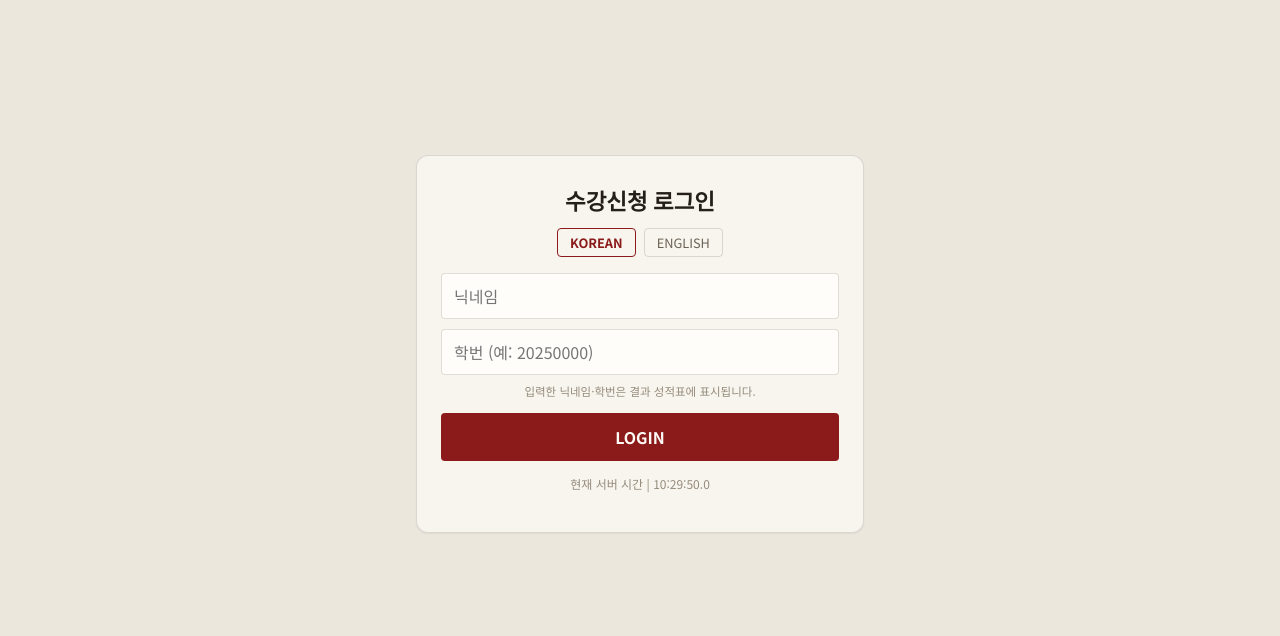
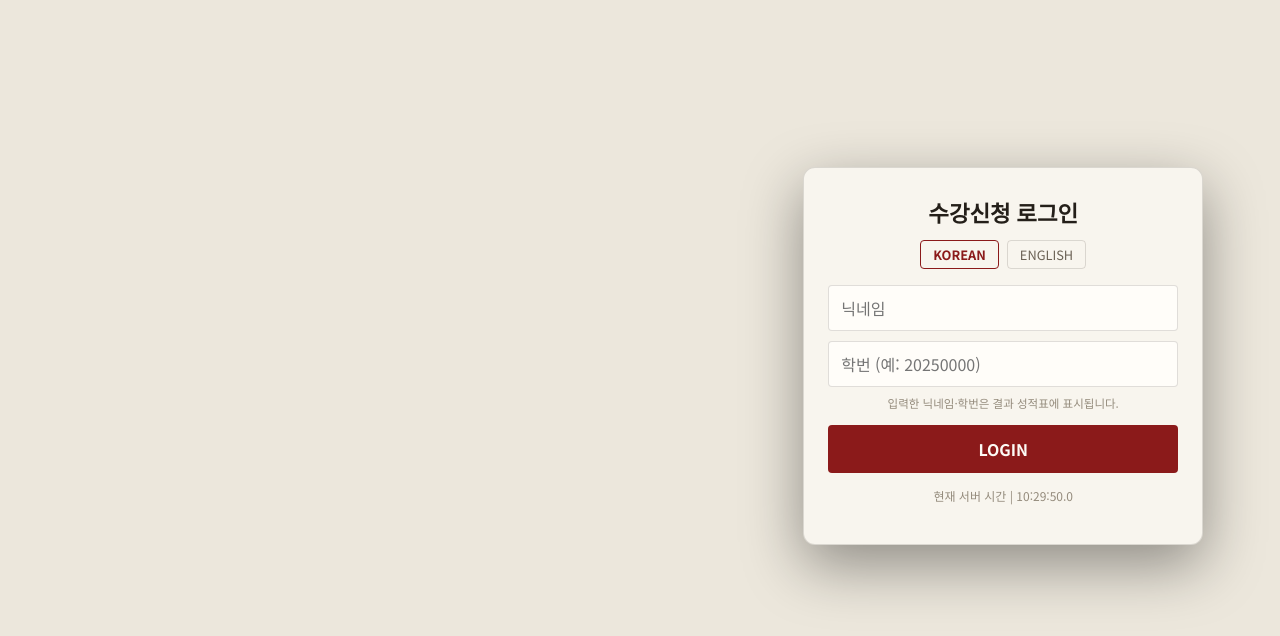
Before and after one commit to tj-jiub/sogang-course-registration-game, a website with bundled scripts: page index.html in a window 1280 px wide. Shown: the part 86-722 px from the top of the page. Built offline with nearby package versions, Linux system fonts and the light colour scheme; files whose address does not match are found by name.

Commit message:
feat: login screen layout matching reference (full-bleed illustration + floating card)
Restructures the login screen to match the reference screenshot: a
full-viewport background image with the login card floating on the
right side, instead of the flat centered-card layout. Reuses the
existing .screen-full-bleed class for the 100vw width, and adds
.screen-login-hero for the row/flex-end layout + background-image
(neither declares `display`, keeping the established safety rule for
static screen classes).

Background image path is assets/login-bg.jpg — falls back silently to
the --paper color if the file isn't present yet. Higgsfield generation
failed (out of credits in the workspace), and the user confirmed the
reference image is their own — created the assets/ folder for them to
drop the real file into once ready.

```diff
--- a/index.html
+++ b/index.html
@@ -36,7 +36,7 @@
   <p class="disclaimer">⚠️ 비공식 연습용 게임 · 서강대학교 종합정보시스템과 무관</p>
 
   <main id="app">
-    <section id="screen-login" class="screen active">
+    <section id="screen-login" class="screen active screen-full-bleed screen-login-hero">
       <div class="login-card">
         <h1>수강신청 로그인</h1>
         <div class="lang-tabs">
--- a/style.css
+++ b/style.css
@@ -268,7 +268,28 @@
   color: var(--ink);
 }
 
-/* Login */
+/* Login — 사용자가 준비한 일러스트 배경 위에 로그인 카드가 오른쪽에
+   떠 있는 레퍼런스 레이아웃. 이미지 파일이 sogang-course-registration-game
+   /assets/login-bg.jpg 로 들어오면 자동으로 채워진다(파일이 아직 없으면
+   --paper 색으로 조용히 대체돼서 깨져 보이지 않는다).
+   .screen.active의 flex-direction:column/justify-content:center를 이
+   화면에서만 row/flex-end로 덮어써서 카드를 오른쪽에 띄운다 — display는
+   여기서 절대 건드리지 않는다(다른 풀블리드 화면들과 같은 이유). */
+.screen.screen-login-hero {
+  flex-direction: row;
+  justify-content: flex-end;
+  align-items: center;
+  padding: 5vh 6vw;
+  background-image: url("assets/login-bg.jpg");
+  background-size: cover;
+  background-position: center;
+  background-color: var(--paper);
+}
+
+.screen-login-hero .login-card {
+  max-width: 400px;
+  box-shadow: 0 20px 60px rgba(0, 0, 0, 0.4);
+}
 
 .login-card {
   background: var(--paper-card);
```
